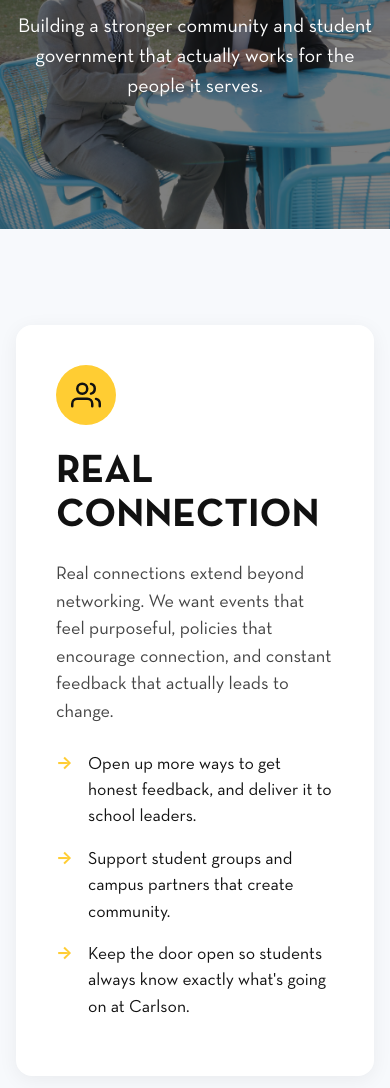
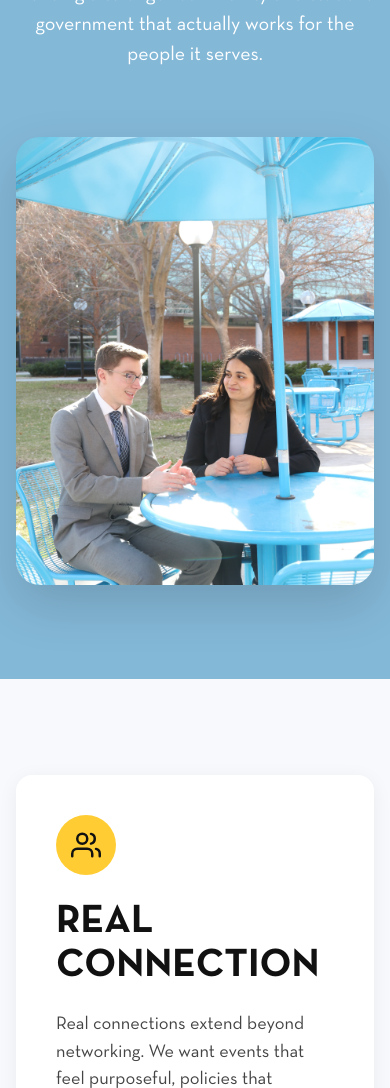
Before and after one commit to drews5/sunbeebscheid, a website built with Vite: page platform.html in a window 390 px wide. Shown: the part 343-1431 px from the top of the page. Built offline with nearby package versions, Linux system fonts and the light colour scheme; no server answers.

Commit message:
Refactor platform layout and remove initiatives

```diff
--- a/platform.html
+++ b/platform.html
@@ -10,34 +10,45 @@
 
     <style>
         .platform-hero {
-            position: relative;
-            background-color: var(--sky);
-            background-image: url('assets/OJ5A7452.jpg');
-            background-size: cover;
-            background-position: center 25%;
-            padding: 14rem 0 8rem;
+            background-color: #84b8d7; /* Theme blue */
+            padding: 12rem 0 6rem;
             color: var(--white);
-            text-align: center;
+            overflow: hidden;
         }
-        .platform-hero::before {
-            content: '';
-            position: absolute;
-            inset: 0;
-            background-color: rgba(0,0,0,0.5);
+
+        .hero-split {
+            display: grid;
+            grid-template-columns: 1.2fr 0.8fr;
+            gap: 4rem;
+            align-items: center;
+            text-align: left;
         }
         .platform-hero .section-inner {
             position: relative;
             z-index: 2;
         }
+        .hero-image-wrap {
+            position: relative;
+            border-radius: 24px;
+            overflow: hidden;
+            box-shadow: 0 20px 50px rgba(0,0,0,0.15);
+            aspect-ratio: 4/5;
+        }
+        .hero-image-wrap img {
+            width: 100%;
+            height: 100%;
+            object-fit: cover;
+        }
+
         .platform-hero h1 {
             color: var(--white);
             font-size: clamp(3rem, 6vw, 4.5rem);
             margin-bottom: 1.5rem;
+            line-height: 1.1;
         }
         .platform-hero p {
             font-size: 1.25rem;
             max-width: 60ch;
-            margin: 0 auto;
         }
 
         .platform-details {
@@ -65,8 +76,7 @@
         }
 
         .block-title {
-            position: sticky;
-            top: 120px;
+            margin-bottom: 1.5rem;
         }
 
         .block-title h2 {
@@ -127,11 +137,18 @@
         }
 
         @media (max-width: 900px) {
+            .hero-split {
+                grid-template-columns: 1fr;
+                gap: 2rem;
+                text-align: center;
+            }
+            .hero-image-wrap {
+                order: -1;
+                max-width: 300px;
+                margin: 0 auto;
+            }
             .cards-container {
                 grid-template-columns: 1fr;
-            }
-            .initiatives-section {
-                padding: 1.5rem;
             }
         }
     </style>
@@ -159,10 +176,17 @@
 
         <main>
             <!-- Hero -->
-            <section class="platform-hero color-section" data-theme="dark" data-color="#2a3b45">
+            <section class="platform-hero color-section" data-theme="dark" data-color="#84b8d7">
                 <div class="section-inner">
-                    <h1 class="reveal">Our Vision For Carlson</h1>
-                    <p class="reveal" style="transition-delay: 0.1s;">Building a stronger community and student government that actually works for the people it serves.</p>
+                    <div class="hero-split">
+                        <div class="hero-text">
+                            <h1 class="reveal">Our Vision For Carlson</h1>
+                            <p class="reveal" style="transition-delay: 0.1s;">Building a stronger community and student government that actually works for the people it serves.</p>
+                        </div>
+                        <div class="hero-image-wrap reveal" style="transition-delay: 0.2s;">
+                            <img src="assets/OJ5A7452.jpg" alt="Himeeka and Drew">
+                        </div>
+                    </div>
                 </div>
             </section>
 
@@ -226,24 +250,6 @@
                         </div>
                     </div>
 
-                    <!-- INITIATIVES -->
-                    <div class="initiatives-section reveal">
-                        <div class="block-title" style="margin-bottom:2rem; text-align:center;">
-                            <div class="icon-wrap" style="margin: 0 auto 1.5rem auto;">
-                                <svg viewBox="0 0 24 24" fill="none" stroke="currentColor" stroke-width="2" stroke-linecap="round" stroke-linejoin="round"><path d="M12 22s8-4 8-10V5l-8-3-8 3v7c0 6 8 10 8 10z"></path></svg>
-                            </div>
-                            <h2>Actionable <br>Initiatives</h2>
-                        </div>
-                        <div class="block-content" style="max-width: 800px; margin: 0 auto;">
-                            <p style="text-align:center; margin-bottom: 2rem;">Concrete steps to improve the day-to-day student experience. We aren't just here to talk—we're here to deliver specific results for the undergraduate body.</p>
-                            <ul>
-                                <li><strong>Improve Business Board:</strong> Refactor board and team composition to include a dedicated Marketing Delegate to better represent all majors.</li>
-                                <li><strong>Maroon Lobby:</strong> Expand lobby hours and add more community games to make it a true student hub.</li>
-                                <li><strong>Caribou Coffee Chats:</strong> Official expansion of the Caribou chat series to build closer bridges between students and leadership.</li>
-                                <li><strong>Direct Advocacy:</strong> Establish a direct line for student groups and clubs to lobby for resources and space.</li>
-                            </ul>
-                        </div>
-                    </div>
 
                 </div>
             </section>
```
